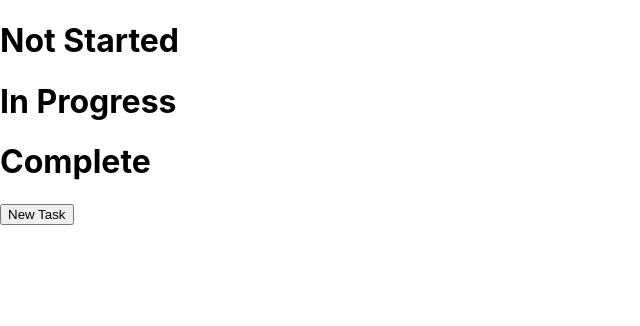
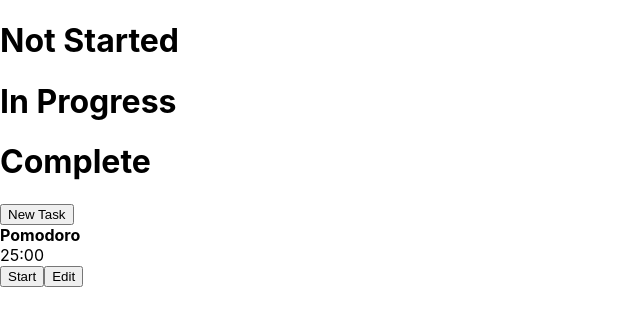
Before and after one commit to SamuelSehnert/todo_react_practice, a React (Create React App) app: page / in a window 1280 px wide. Shown: the top 326 px of the page, without its empty margins (0-640 px from the left). Built offline with nearby package versions, Linux system fonts and the light colour scheme.

Commit message:
started working on POM function

```diff
--- /dev/null
+++ b/src/Components/EditPomodoro.js
@@ -0,0 +1,9 @@
+import React from 'react'
+
+export default function EditPomodoro() {
+    return (
+        <div>
+            POM EDIT
+        </div>
+    )
+}
--- a/src/Components/Main.js
+++ b/src/Components/Main.js
@@ -1,18 +1,26 @@
 import React, {useState} from 'react'
 import Section from './Section'
 import EditTask from './EditTask'
+import Pomodoro from './Pomodoro'
 
 import './../Style/Main.module.css'
+import EditPomodoro from './EditPomodoro'
 
 const Main = () => {
 
     const [tasks, setTasks] = useState(JSON.parse(localStorage.getItem('tasks')));
     const [groups, setGroups] = useState(JSON.parse(localStorage.getItem('groups')));
+    const [ID, setID] = useState(Number(localStorage.getItem('id')));
+    const [timeData, setTimeData] = useState({
+        totalSeconds: 1500,
+        secondsRemaining: 1500
+    }); //25 minutes, in seconds
+
     const [showEditTask, setShowEditTask] = useState(false); //state for choosing to render the edit task or the sections
+    const [showTimer, setShowTimer] = useState(false);
     const [selectedTask, setSelectedTask] = useState({}) //state for the current task User is looking at
+
     const [groupEdit, setgroupEdit] = useState(false); //used to force re-render after group edit
-
-    const [ID, setID] = useState(Number(localStorage.getItem('id')));
 
     function saveAllDataToLocalstorage(){
         localStorage.clear();
@@ -31,6 +39,10 @@ const Main = () => {
     //flip-flops between the popup for editing and the main page
     function handleShowEditTask(){
         setShowEditTask(!showEditTask)
+    }
+
+    function handleShowTimer(){
+        setShowTimer(!showTimer)
     }
 
     //sets task and then shows popup
@@ -119,13 +131,20 @@ const Main = () => {
                 </div>
                 <span className='button-span'>
                     <button className='button-new' onClick={() => createTask()}>New Task</button>
+                    <div className='pomodoro' ><Pomodoro timeData={timeData} setShowTimer={setShowTimer} /></div>
                 </span>
                 {showEditTask && (
                     <div className='modal'>
                         <div onClick={() => handleShowEditTask()} className="overlay"></div> {/* essentially the background, click to exit */}
-                        <div className='modal-content'><EditTask exitEditTask={exitEditTask} taskData={selectedTask} exitEditGroup={exitEditGroup} groupData={groups}/> </div>
+                        <div className='modal-content'><EditTask exitEditTask={exitEditTask} taskData={selectedTask} exitEditGroup={exitEditGroup} groupData={groups}/></div>
                     </div>
                 )}
+                {showTimer && (
+                   <div className='modal'>
+                        <div onClick={() => handleShowTimer()} className="overlay"></div> {/* essentially the background, click to exit */}
+                        <div className='modal-content'><EditPomodoro /></div>
+                    </div>
+                    )}
             </div>
         )
     }
--- /dev/null
+++ b/src/Components/Pomodoro.js
@@ -0,0 +1,40 @@
+import React from 'react'
+
+import './../Style/Pomodoro.module.css'
+
+const Pomodoro = ({timeData, setShowTimer}) => {
+
+
+    function messageData(){
+        var output = ''
+
+        var minutes = parseInt(timeData.secondsRemaining / 60, 10);
+        if (parseInt(minutes / 10, 10) === 0){
+            output += '0' + minutes;
+        }
+        else{
+            output += minutes
+        }
+        var seconds = parseInt(timeData.secondsRemaining % 60, 10);
+        if (parseInt(seconds / 10, 10) === 0){
+            output += ':0' + seconds;
+        }
+        else{
+            output += ':' + seconds
+        }
+        return output
+    }
+
+    return(
+        <div>
+            <strong>Pomodoro</strong>
+            <div>{messageData()}</div>
+            <span>
+                <button onClick={() => { console.log('hi') }}>Start</button>
+                <button onClick={() => { setShowTimer(true) }}>Edit</button>
+            </span>
+        </div>
+    );
+}
+
+export default Pomodoro;
--- a/src/Style/Main.module.css
+++ b/src/Style/Main.module.css
@@ -49,6 +49,20 @@
     cursor: pointer;
 }
 
+.pomodoro{
+    padding: 10px;
+    text-align: center;
+    border: 1px solid black;
+
+    position:fixed;
+    bottom:0;
+    left:0;
+
+    cursor: pointer;
+    background-color: #E54A4A;
+    color: white;
+}
+
 .modal-content {
     position: absolute;
     top: 40%;
```
Also changed, not shown: src/Style/Pomodoro.module.css (added).
